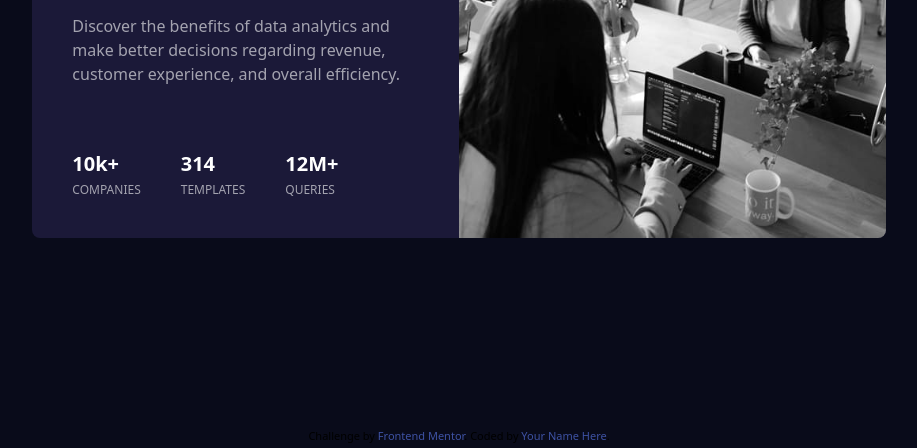
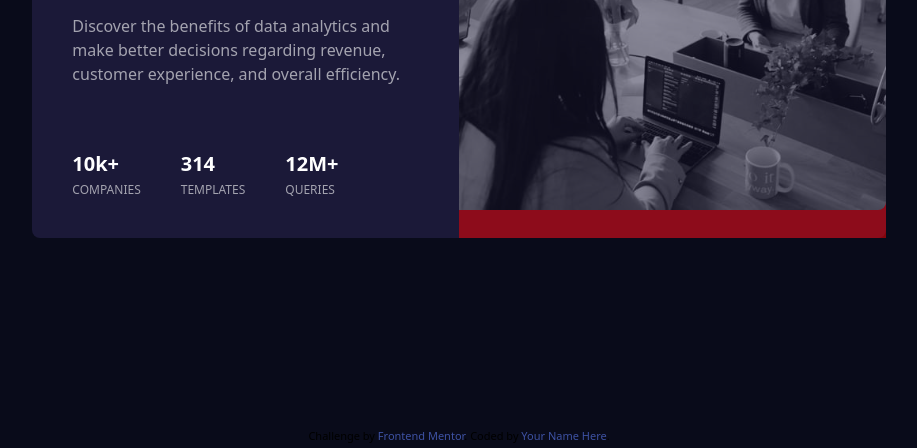
Before and after one commit to numan-iftikhar/stats-preview-card-fem, a plain HTML site: page index.html in a window 1280 px wide. Shown: the part 352-800 px from the top of the page, without its empty margins (181-1098 px from the left). Drawn offline with nearby package versions, Linux system fonts and the light colour scheme.

Commit message:
make img responsive

```diff
--- a/index.html
+++ b/index.html
@@ -22,6 +22,10 @@
       }
       .attribution a {
         color: hsl(228, 45%, 44%);
+      }
+      .right{
+        background-color: red;
+        opacity: .5;
       }
     </style>
     <!-- tailwind customise -->
@@ -51,7 +55,7 @@
       <!-- right side -->
       <div class="right md:w-1/2">
         <img
-          class="h-full rounded-t-lg md:rounded-tl-none md:rounded-r-lg"
+          class="w-full h-auto rounded-t-lg md:rounded-tl-none md:rounded-r-lg"
           src="images/image-header-desktop.jpg"
           alt=""
         />
```
